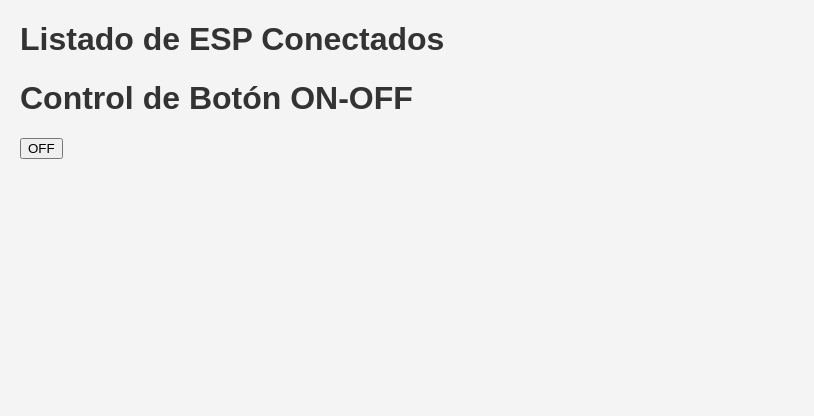
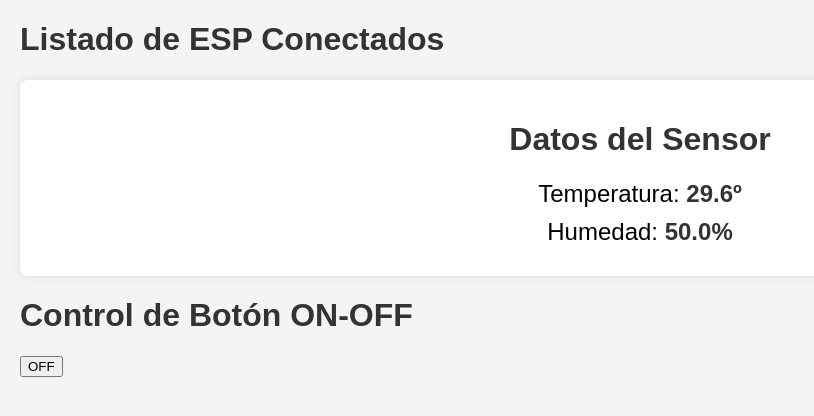
Before and after one commit to ivogabriel19/Smart_House, a Flask app: page / in a window 1280 px wide. Shown: the top 416 px of the page, without its empty margins (0-814 px from the left). Run offline with Flask 3, Linux system fonts and the light colour scheme; data that the repository does not hold is empty.

Commit message:
Mostrar temperatura y humedad (hardcodeado)

```diff
--- a/server/static/script.js
+++ b/server/static/script.js
@@ -49,5 +49,28 @@ function toggleButtonState() {
     });
 }
 
+// script.js
+document.addEventListener('DOMContentLoaded', function () {
+    // Función para simular la obtención de datos JSON desde el servidor
+    function fetchSensorData() {
+        // Supongamos que este JSON se obtiene de una respuesta HTTP desde un servidor Flask
+        const sensorData = {
+            "temperatura": "29.6º",
+            "humedad": "50.0%"
+        };
+
+        // Actualiza el contenido de los elementos del DOM
+        document.getElementById('temperature').innerText = sensorData.temperatura;
+        document.getElementById('humidity').innerText = sensorData.humedad;
+    }
+
+    // Llama a la función para actualizar los datos inmediatamente al cargar la página
+    fetchSensorData();
+
+    // Puedes configurar la función para que actualice los datos cada cierto tiempo, por ejemplo, cada 5 segundos
+    setInterval(fetchSensorData, 5000);
+});
+
+
 // Llamar a la función para obtener la lista de ESP al cargar la página
 window.onload = fetchESPList;
--- a/server/static/style.css
+++ b/server/static/style.css
@@ -21,3 +21,21 @@ h1 {
     border-radius: 5px;
     box-shadow: 0 2px 4px rgba(0, 0, 0, 0.1);
 }
+
+.sensor-container {
+    background-color: #fff;
+    padding: 20px;
+    border-radius: 8px;
+    box-shadow: 0 0 10px rgba(0, 0, 0, 0.1);
+    text-align: center;
+}
+
+.sensor-data p {
+    font-size: 1.5rem;
+    margin: 10px 0;
+}
+
+#temperature, #humidity {
+    font-weight: bold;
+    color: #333;
+}
--- a/server/templates/index.html
+++ b/server/templates/index.html
@@ -13,6 +13,14 @@
         <!-- Aquí se cargará el listado de ESP -->
     </ul>
 
+    <div class="sensor-container">
+        <h1>Datos del Sensor</h1>
+        <div class="sensor-data">
+            <p>Temperatura: <span id="temperature">Cargando...</span></p>
+            <p>Humedad: <span id="humidity">Cargando...</span></p>
+        </div>
+    </div>
+
     <h1>Control de Botón ON-OFF</h1>
     <button id="toggleButton" onclick="toggleButtonState()">OFF</button>
 
```
